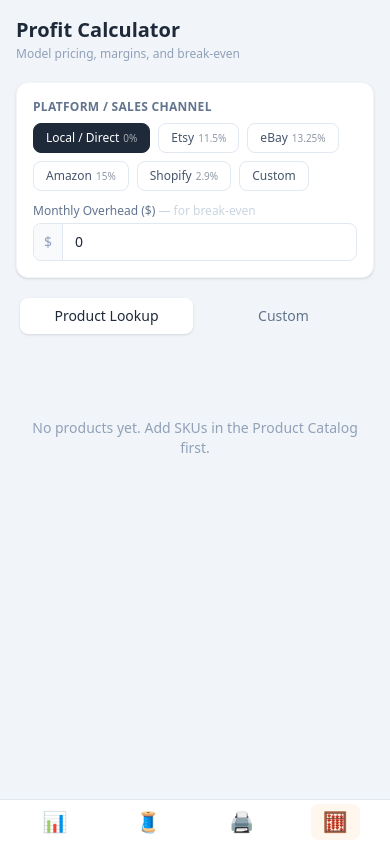
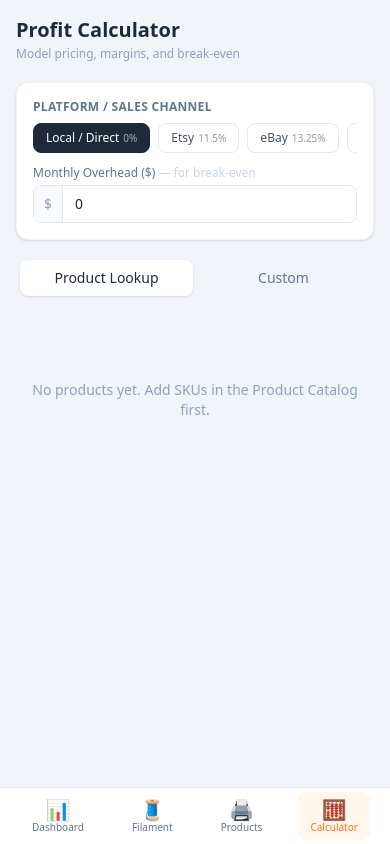
Before and after one commit to drmingo82-netizen/my-claude-code-project-2026, a React (Vite) app: page /calculator in a window 390 px wide. Built offline with nearby package versions, Linux system fonts and the light colour scheme.

Commit message:
Fix mobile UX: nav labels always visible, platform pills scrollable, products toolbar split into two rows, touch-action on all interactive elements

```diff
--- a/src/components/layout/AppLayout.tsx
+++ b/src/components/layout/AppLayout.tsx
@@ -12,9 +12,10 @@ function NavItem({ to, label, icon }: { to: string; label: string; icon: string
     <NavLink
       to={to}
       end={to === '/'}
+      style={{ touchAction: 'manipulation' }}
       className={({ isActive }) =>
         [
-          'flex flex-col items-center gap-0.5 px-3 py-2 rounded-lg text-xs font-medium transition-colors',
+          'flex flex-col items-center gap-0.5 px-3 py-2 rounded-lg font-medium transition-colors',
           isActive
             ? 'text-[#f97316] bg-orange-50'
             : 'text-slate-500 hover:text-slate-700 hover:bg-slate-100',
@@ -22,7 +23,7 @@ function NavItem({ to, label, icon }: { to: string; label: string; icon: string
       }
     >
       <span className="text-xl leading-none">{icon}</span>
-      <span className="hidden sm:inline">{label}</span>
+      <span className="text-[10px] leading-none">{label}</span>
     </NavLink>
   );
 }
--- a/src/index.css
+++ b/src/index.css
@@ -12,6 +12,10 @@
   box-sizing: border-box;
 }
 
+button, a, select, input {
+  touch-action: manipulation;
+}
+
 body {
   margin: 0;
   font-family: system-ui, -apple-system, sans-serif;
--- a/src/pages/Calculator.tsx
+++ b/src/pages/Calculator.tsx
@@ -467,13 +467,14 @@ export default function Calculator() {
           <p className="text-xs font-semibold text-slate-500 uppercase tracking-wide mb-2">
             Platform / Sales Channel
           </p>
-          <div className="flex flex-wrap gap-2">
+          <div className="flex overflow-x-auto gap-2 pb-1 -mb-1 scrollbar-none">
             {PLATFORMS.map((p, i) => (
               <button
                 key={p.label}
                 onClick={() => { setPlatformIdx(i); setUseCustomFee(false); }}
+                style={{ touchAction: 'manipulation' }}
                 className={[
-                  'text-xs px-3 py-1.5 rounded-lg border transition-colors',
+                  'text-xs px-3 py-1.5 rounded-lg border transition-colors whitespace-nowrap shrink-0',
                   !useCustomFee && platformIdx === i
                     ? 'bg-[#1e2a3a] text-white border-[#1e2a3a]'
                     : 'border-slate-200 text-slate-600 hover:bg-slate-50',
--- a/src/pages/Products.tsx
+++ b/src/pages/Products.tsx
@@ -418,14 +418,14 @@ export default function Products() {
         </div>
       )}
 
-      {/* Search + filter + import/export */}
-      <div className="flex flex-wrap gap-2 mb-4">
+      {/* Search + filter */}
+      <div className="flex gap-2 mb-2">
         <input
           type="search"
           placeholder="Search name or SKU…"
           value={search}
           onChange={(e) => setSearch(e.target.value)}
-          className="flex-1 min-w-[180px] text-sm border border-slate-200 rounded-lg px-3 py-1.5 focus:outline-none focus:ring-2 focus:ring-[#f97316] focus:border-transparent"
+          className="flex-1 text-sm border border-slate-200 rounded-lg px-3 py-1.5 focus:outline-none focus:ring-2 focus:ring-[#f97316] focus:border-transparent"
         />
         {categories.length > 0 && (
           <select
@@ -439,6 +439,10 @@ export default function Products() {
             ))}
           </select>
         )}
+      </div>
+
+      {/* Import/export toolbar */}
+      <div className="flex items-center gap-2 mb-4">
         <button
           onClick={handleExport}
           disabled={products.length === 0}
@@ -463,7 +467,7 @@ export default function Products() {
           </button>
           <input ref={fileRef} type="file" accept=".csv" className="hidden" onChange={handleImportFile} />
         </div>
-        {importError && <p className="text-xs text-red-500 self-center">{importError}</p>}
+        {importError && <p className="text-xs text-red-500">{importError}</p>}
       </div>
 
       {/* Table */}
```
Also changed, not shown: .claude/settings.local.json, 1 other file (tests, documents, lock files or other folders).
